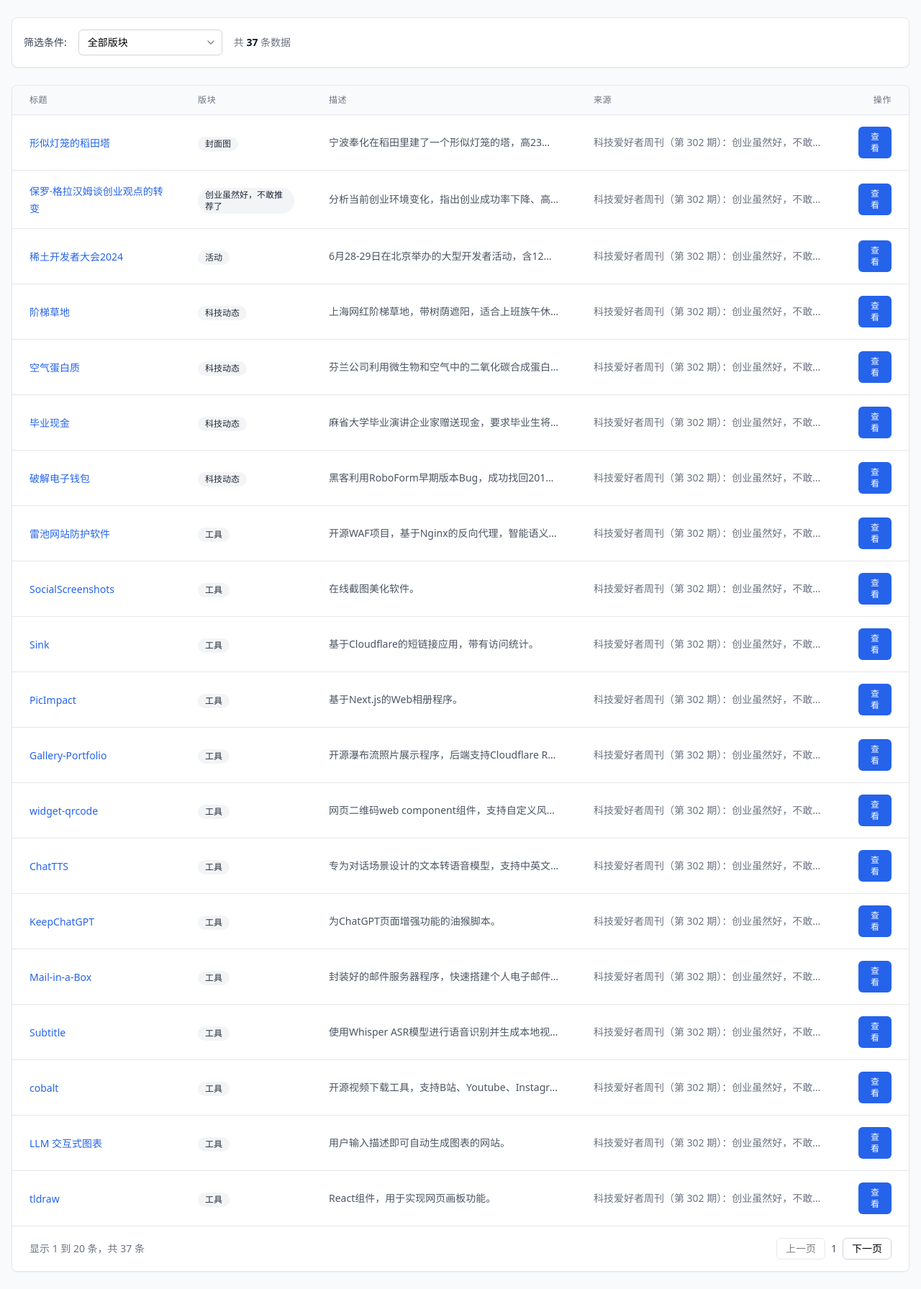
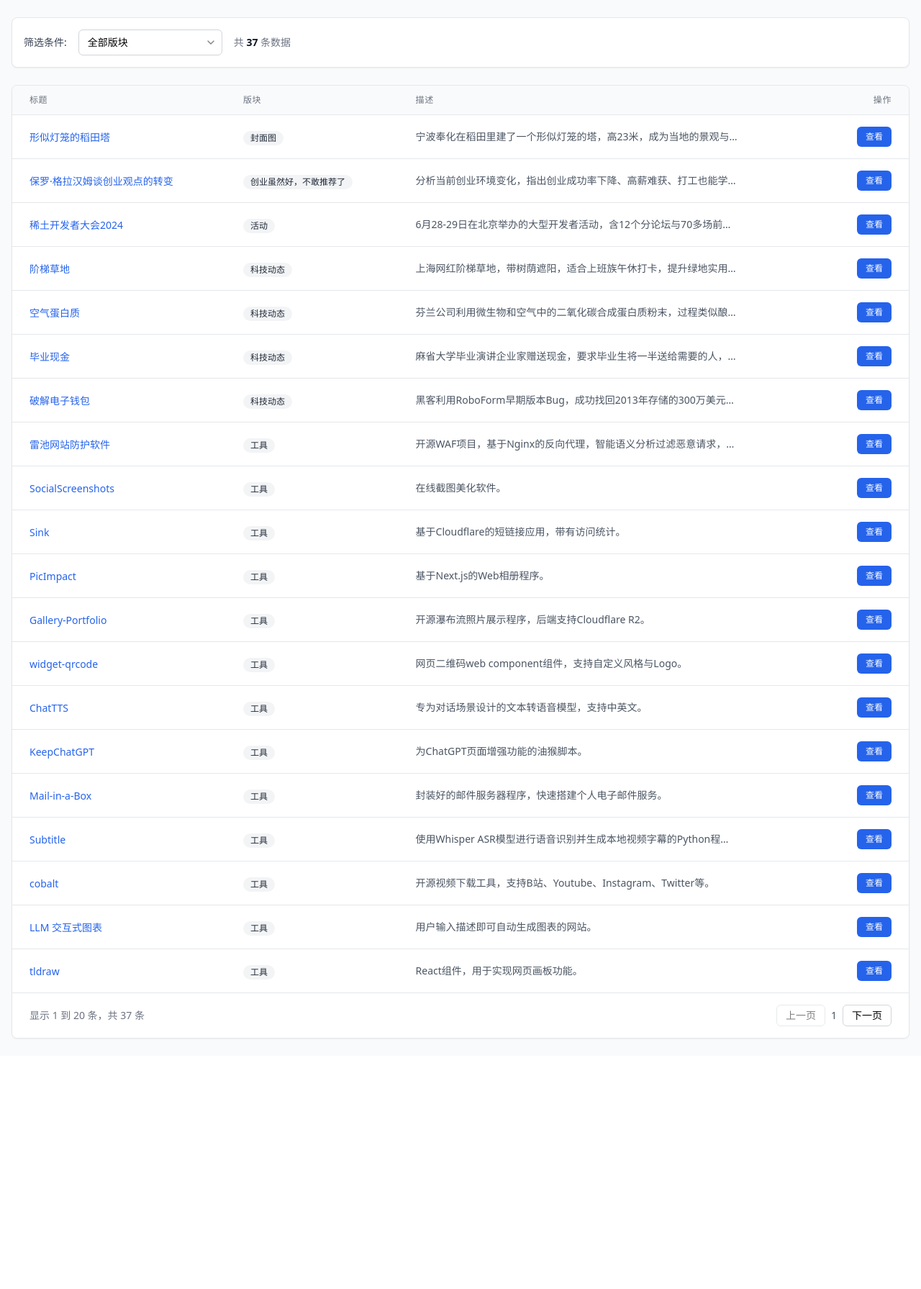
Before and after one commit to wyf0931/ranyifeng-rag, a Flask app: page /dataset in a window 1280 px wide. Shown: the part 65-1856 px from the top of the page at 72% size. After the commit the page ends 1509 px from the top, so only its background shows below. Run offline with Flask 3, Linux system fonts and the light colour scheme; data comes from the database, SQL or seed files in the repository; both versions use the stored data as it was after the commit; some libraries are stand-ins or nearby versions.

Commit message:
refactor: Remove source column from dataset table
Remove the "来源" column from the dataset items table to simplify the layout. The description column width is increased to max-w-md for better readability.

Co-Authored-By: Claude Opus 4.7 <noreply@anthropic.com>

```diff
--- a/app/templates/dataset.html
+++ b/app/templates/dataset.html
@@ -70,7 +70,6 @@
                                 <th class="px-6 py-3 text-left text-xs font-medium text-gray-500 uppercase tracking-wider">标题</th>
                                 <th class="px-6 py-3 text-left text-xs font-medium text-gray-500 uppercase tracking-wider">版块</th>
                                 <th class="px-6 py-3 text-left text-xs font-medium text-gray-500 uppercase tracking-wider">描述</th>
-                                <th class="px-6 py-3 text-left text-xs font-medium text-gray-500 uppercase tracking-wider">来源</th>
                                 <th class="px-6 py-3 text-right text-xs font-medium text-gray-500 uppercase tracking-wider">操作</th>
                             </tr>
                         </thead>
@@ -89,16 +88,10 @@
                                         </span>
                                     </td>
                                     <td class="px-6 py-4">
-                                        <div class="text-sm text-gray-600 max-w-xs truncate"
+                                        <div class="text-sm text-gray-600 max-w-md truncate"
                                              x-text="item.description || '-'"
                                              :title="item.description">
                                         </div>
-                                    </td>
-                                    <td class="px-6 py-4">
-                                        <a :href="item.article_link" target="_blank" rel="noopener noreferrer"
-                                           class="text-sm text-gray-500 hover:text-gray-700 hover:underline truncate block max-w-xs"
-                                           x-text="item.article_title">
-                                        </a>
                                     </td>
                                     <td class="px-6 py-4 text-right">
                                         <button @click="viewItem(item)"
```
Also changed, not shown: app/services/rag_service.py (+6 -1 lines), data/rag.db, 2 other files.
